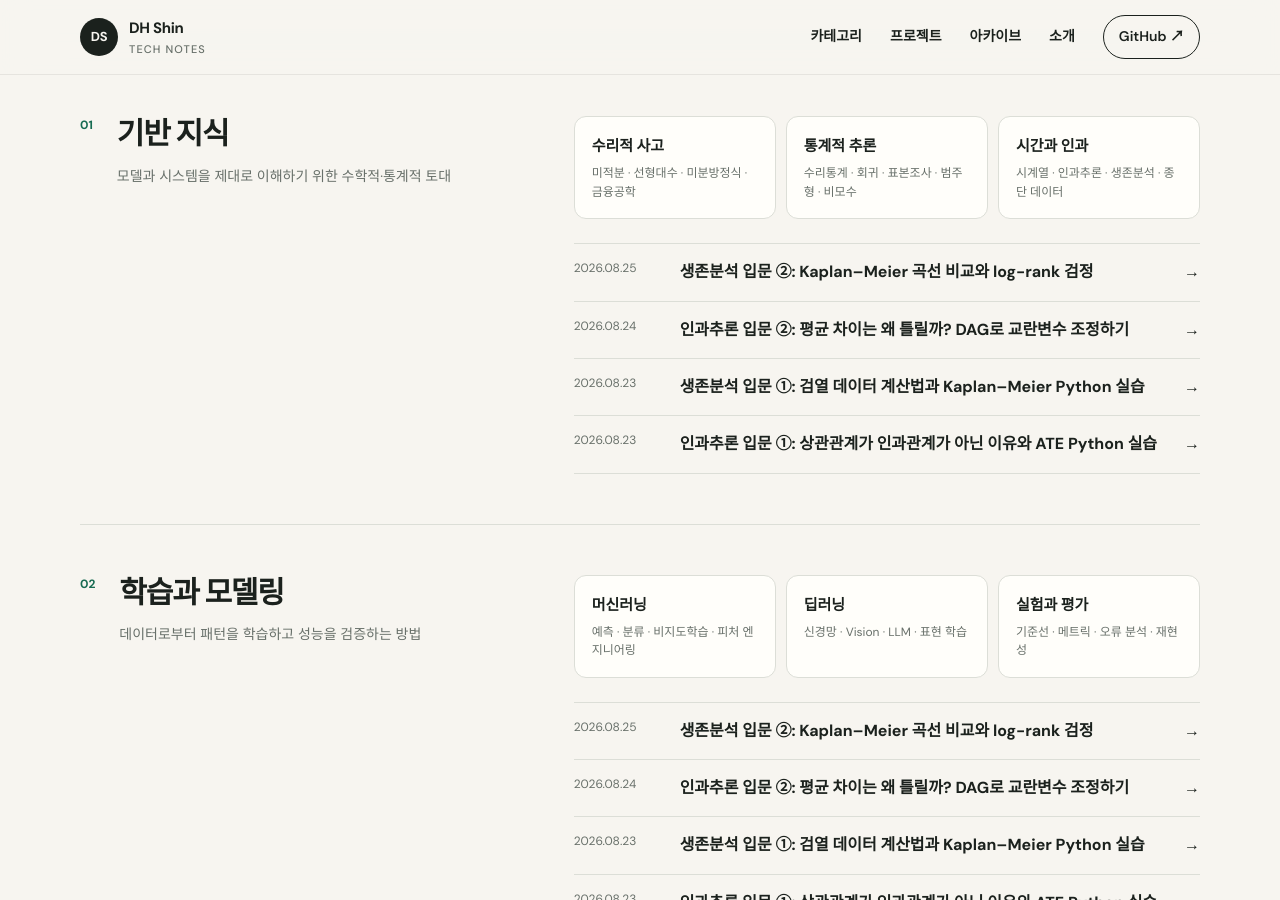
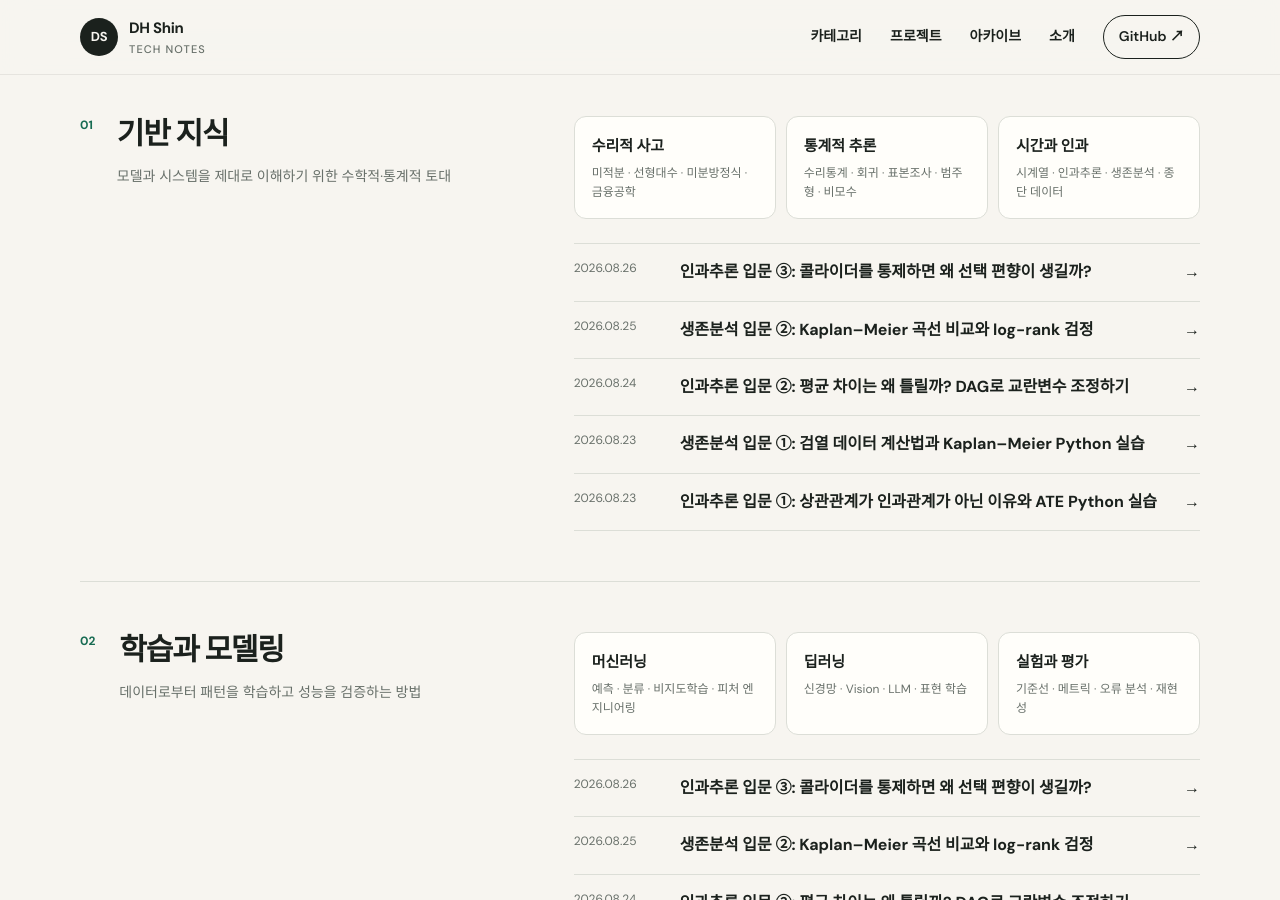
Before and after one commit to dhshin96/dhshin96.github.io, a Jekyll site: the page built from categories.md, in a window 1280 px wide and 900 px high, scrolled down 376 px. Built offline with Jekyll 4.4.1, drawn with Linux system fonts in a browser that asks for light colours; some of the changed lines change nothing that is shown.

Commit message:
Add causal inference collider bias lesson

````diff
--- a/_posts/2026-08-24-causal-dag-confounding.md
+++ b/_posts/2026-08-24-causal-dag-confounding.md
@@ -250,7 +250,7 @@ print(f"표준화한 ATE: {standardized_ate:.1f}")
 
 ## 다음 글
 
-다음 글에서는 DAG의 경로가 언제 열리고 닫히는지 더 정확히 배운다. 특히 두 화살표가 만나는 **콜라이더(collider)**를 통제하면 없던 연관성이 왜 생기는지 작은 표와 Python으로 확인할 예정이다.
+다음 글에서는 DAG의 경로가 언제 열리고 닫히는지 더 정확히 배운다. [인과추론 입문 ③: 콜라이더를 통제하면 왜 선택 편향이 생길까?]({{ '/posts/causal-collider-selection-bias/' | relative_url }})에서 공통 결과를 통제할 때 없던 연관성이 생기는 원리를 작은 표와 Python으로 확인한다.
 
 ## 참고 자료
 
--- /dev/null
+++ b/_posts/2026-08-26-causal-collider-selection-bias.md
@@ -0,0 +1,166 @@
+---
+title: "인과추론 입문 ③: 콜라이더를 통제하면 왜 선택 편향이 생길까?"
+date: 2026-08-26 09:00:00 +0900
+categories: [기반 지식, 학습과 모델링]
+tags: [인과추론, causal-DAG, 콜라이더, 선택-편향, 조건화, Python]
+description: "공통 결과를 통제하거나 특정 표본만 고르면 없던 연관성이 생길 수 있습니다. 콜라이더의 경로 규칙을 손계산과 Python으로 확인합니다."
+reading_time: 11
+series: "처음 시작하는 인과추론"
+level: "입문"
+math: true
+---
+
+> **이번 글의 목표:** 공통 원인인 교란변수와 공통 결과인 콜라이더를 구분하고, 콜라이더에 조건화했을 때 닫혀 있던 경로가 왜 열리는지 계산한다.
+
+관찰 데이터에서는 관련 변수를 많이 통제할수록 분석이 정확해질 것처럼 보인다. 하지만 변수의 인과적 역할을 확인하지 않고 회귀식에 모두 넣거나, 특정 조건을 만족한 사람만 분석하면 오히려 없던 연관성을 만들 수 있다.
+
+앞 글의 [DAG로 교란변수를 찾고 표준화하는 과정]({{ '/posts/causal-dag-confounding/' | relative_url }})에서는 공통 원인에 조건화해 열린 뒷문 경로를 막았다. 이번에는 화살표가 반대로 모이는 **공통 결과**를 살펴본다.
+
+## 1. 콜라이더는 두 화살표가 만나는 공통 결과다
+
+서로 원인이 아닌 두 변수 $A$와 $U$가 하나의 결과 $S$에 영향을 준다고 하자.
+
+$$
+A \rightarrow S \leftarrow U
+$$
+
+$S$처럼 경로 위에서 두 화살표 머리가 만나는 변수를 **콜라이더(collider)**라고 한다. 이 경로는 $S$에 아무 조건도 걸지 않았을 때 닫혀 있다. 따라서 다른 열린 경로가 없다면 $A$와 $U$는 연관되지 않는다.
+
+그런데 $S$의 값을 고정해 비교하거나, $S=1$인 대상만 표본으로 고르면 상황이 달라진다. $S$가 이미 발생했다는 사실을 알 때 한 원인이 없으면 다른 원인이 있었을 가능성이 커진다. 이를 흔히 한 원인이 다른 원인을 **설명해 버리는 효과(explaining away)**라고 부른다.
+
+<figure class="study-figure">
+  <img src="{{ '/assets/images/causal-inference/collider-conditioning.svg' | relative_url }}" alt="A와 U의 공통 결과 S에 조건화하기 전에는 경로가 닫혀 있지만 S에 조건화한 뒤 A와 U 사이에 비인과적 연관성이 생기는 DAG 비교">
+  <figcaption>그림 1. 콜라이더 $S$는 경로를 기본적으로 막는다. $S$에 조건화하면 그 경로가 열려 두 원인 사이에 비인과적 연관성이 생긴다.</figcaption>
+</figure>
+
+교란 구조 $A\leftarrow L\rightarrow Y$에서는 공통 원인 $L$을 조정해야 했다. 콜라이더 구조 $A\rightarrow S\leftarrow U$에서는 공통 결과 $S$를 조정하지 않아야 닫힌 경로가 유지된다. 화살표를 보지 않고 “처리와 결과에 관련된 변수”라는 이유만으로 조정하면 두 구조를 구분할 수 없다.
+
+## 2. 작은 손계산: 평균 차이 0이 −5로 바뀐다
+
+$A$와 $U$가 서로 독립이고 각각 0 또는 1인 사람이 네 조합에 100명씩 있다고 하자. 선택 여부 $S$는 둘 중 하나라도 1이면 1이다. 결과는 $Y=10U$로 정한다. 즉 $A$는 $Y$를 전혀 바꾸지 않고, $U$만 $Y$를 결정한다.
+
+| $A$ | $U$ | 인원 | 선택 $S$ | 결과 $Y$ |
+| ---: | ---: | ---: | ---: | ---: |
+| 0 | 0 | 100 | 0 | 0 |
+| 0 | 1 | 100 | 1 | 10 |
+| 1 | 0 | 100 | 1 | 0 |
+| 1 | 1 | 100 | 1 | 10 |
+
+전체 400명에서 $A=0$과 $A=1$의 평균 결과는 모두 5다.
+
+$$
+E[Y\mid A=0]=5,\qquad E[Y\mid A=1]=5
+$$
+
+따라서 전체 평균 차이는 $5-5=0$이다. 이는 $A$가 $Y$에 효과가 없도록 만든 자료와 일치한다.
+
+이제 $S=1$인 사람만 분석해 보자. $A=0$이면서 선택된 100명은 모두 $U=1$이므로 평균 결과가 10이다. 반면 $A=1$이면서 선택된 200명 중 절반만 $U=1$이므로 평균 결과가 5다.
+
+$$
+E[Y\mid A=1,S=1]-E[Y\mid A=0,S=1]=5-10=-5
+$$
+
+실제로는 효과가 0인데 선택된 표본에서는 $A=1$인 집단의 결과가 5만큼 낮아 보인다. $S=1$이라는 조건 안에서 $A=0$이면 선택을 설명할 남은 원인은 반드시 $U=1$이기 때문이다. 원래 독립이던 두 변수의 관계가 다음처럼 바뀐 것이다.
+
+$$
+A\perp U,\qquad A\not\!\perp U\mid S=1
+$$
+
+$U$가 $Y$의 원인이므로, 열린 경로 $A\rightarrow S\leftarrow U\rightarrow Y$를 따라 $A$와 $Y$ 사이에도 비인과적 연관성이 생긴다. 이것이 이 예제의 **콜라이더 선택 편향**이다.
+
+<aside class="related-reading">
+  <strong>평균 차이의 인과적 의미를 복습하려면</strong>
+  <p>왜 관찰된 두 평균만으로는 효과를 말할 수 없는지 먼저 정리하고 싶다면 <a href="{{ '/posts/causal-inference-roadmap/' | relative_url }}">인과추론 입문 ①의 잠재적 결과와 ATE 설명</a>을 읽고 돌아오자. 이 예제에서도 참 인과효과와 선택된 표본의 연관성을 구분하는 기준이 된다.</p>
+</aside>
+
+## 3. 조건화는 회귀변수 추가만 뜻하지 않는다
+
+콜라이더에 조건화한다는 말은 여러 분석 행동을 포함한다.
+
+- 회귀모형의 설명변수로 $S$를 넣는다.
+- $S$의 수준별로 층화해 결과를 비교한다.
+- $S=1$인 사람만 남기도록 표본을 제한한다.
+- 결측이 아닌 사람이나 추적에 남은 사람만 분석한다.
+
+모두 $S$에 관한 정보를 고정한 채 비교한다는 점에서 같은 경로 문제를 만들 수 있다. 다만 어떤 선택이든 항상 큰 편향을 낳는다고 단정할 수는 없다. 편향의 크기와 방향은 변수 사이 관계와 선택 규칙에 달려 있다. DAG가 알려 주는 핵심은 **그 경로가 열려 편향이 생길 가능성**이다.
+
+## 4. Python 실습: 전체 표본과 선택 표본 비교하기
+
+아래 코드는 손계산의 네 셀을 그대로 만든다. 외부 라이브러리가 필요 없다.
+
+```python
+rows = []
+
+for a in (0, 1):
+    for u in (0, 1):
+        for _ in range(100):
+            s = int(a == 1 or u == 1)
+            y = 10 * u
+            rows.append({"a": a, "u": u, "s": s, "y": y})
+
+
+def mean_y(data, a_value):
+    values = [row["y"] for row in data if row["a"] == a_value]
+    return sum(values) / len(values)
+
+
+def difference(data):
+    return mean_y(data, 1) - mean_y(data, 0)
+
+
+selected = [row for row in rows if row["s"] == 1]
+
+print(f"전체 표본 크기: {len(rows)}")
+print(f"전체 평균 차이: {difference(rows):.1f}")
+print(f"선택 표본 크기: {len(selected)}")
+print(f"선택 표본의 A=0 평균: {mean_y(selected, 0):.1f}")
+print(f"선택 표본의 A=1 평균: {mean_y(selected, 1):.1f}")
+print(f"선택 후 평균 차이: {difference(selected):.1f}")
+```
+
+실행 결과는 다음과 같다.
+
+```text
+전체 표본 크기: 400
+전체 평균 차이: 0.0
+선택 표본 크기: 300
+선택 표본의 A=0 평균: 10.0
+선택 표본의 A=1 평균: 5.0
+선택 후 평균 차이: -5.0
+```
+
+### 결과 해석
+
+전체 표본에서는 $A$와 $U$가 독립이어서 두 $A$ 집단에 $U=1$이 절반씩 들어간다. 선택된 표본에서는 $A=0$인 사람이 남으려면 반드시 $U=1$이어야 한다. 반면 $A=1$이면 $U$ 값과 무관하게 남는다. 이 구성 차이가 $Y$의 평균을 바꿨으며, $A$의 인과효과가 새로 생긴 것은 아니다.
+
+## 5. 직접 바꿔 보는 연습
+
+### 연습 1: 선택을 없애기
+
+`selected` 대신 `rows`로만 비교해 두 평균이 다시 같아지는지 확인한다. 왜 콜라이더를 관측했다는 사실 자체가 아니라 **그 값에 조건을 거는 행동**이 문제인지 설명해 본다.
+
+### 연습 2: 결과 크기 바꾸기
+
+`y = 10 * u`를 `y = 20 * u`로 바꾼다. 전체 효과는 여전히 0인지, 선택 후 평균 차이는 얼마가 되는지 계산한다.
+
+### 연습 3: DAG에서 역할 구분하기
+
+$A\leftarrow L\rightarrow Y$와 $A\rightarrow S\leftarrow U\rightarrow Y$를 나란히 그린다. $L$과 $S$ 중 어느 변수를 조정해야 하는지, 각 선택이 어떤 경로를 막거나 여는지 한 문장씩 적는다.
+
+## 6. 이번 글에서 꼭 기억할 다섯 문장
+
+1. 콜라이더는 한 경로에서 두 화살표 머리가 만나는 공통 결과다.
+2. 콜라이더가 있는 경로는 조건화하지 않으면 기본적으로 닫혀 있다.
+3. 콜라이더를 조정·층화하거나 한 수준만 선택하면 그 경로가 열릴 수 있다.
+4. 열린 경로는 원래 독립이던 두 원인 사이에 비인과적 연관성을 만든다.
+5. 공통 원인은 조정 대상이 될 수 있지만 공통 결과는 같은 방식으로 다루면 안 된다.
+
+## 다음 글
+
+다음 글에서는 처리 이후에 생기는 **매개변수(mediator)**를 배운다. 총효과와 직접효과가 어떻게 다른지, 매개변수를 무심코 통제하면 왜 알고 싶은 효과의 일부를 제거하는지 살펴볼 예정이다.
+
+## 참고 자료
+
+- Miguel A. Hernán, James M. Robins, [*Causal Inference: What If*](https://www.hsph.harvard.edu/miguel-hernan/wp-content/uploads/sites/1268/2024/04/hernanrobins_WhatIf_26apr24.pdf), 6장과 8장에서 콜라이더 조건화와 선택 편향의 그래프 구조를 설명한다.
+- Felix Elwert, Christopher Winship (2014), [*Endogenous Selection Bias: The Problem of Conditioning on a Collider Variable*](https://doi.org/10.1146/annurev-soc-071913-043455), 조건화·층화·표본 선택이 콜라이더를 통해 편향을 만드는 과정을 정리한다.
+- Hailey R. Banack 외 (2024), [*Collider Stratification Bias I: Principles and Structure*](https://doi.org/10.1093/aje/kwad203), 콜라이더 층화 편향의 구조와 선택 편향과의 관계를 입문적으로 설명한다.
````
Also changed, not shown: assets/images/causal-inference/collider-conditioning.svg (added).
